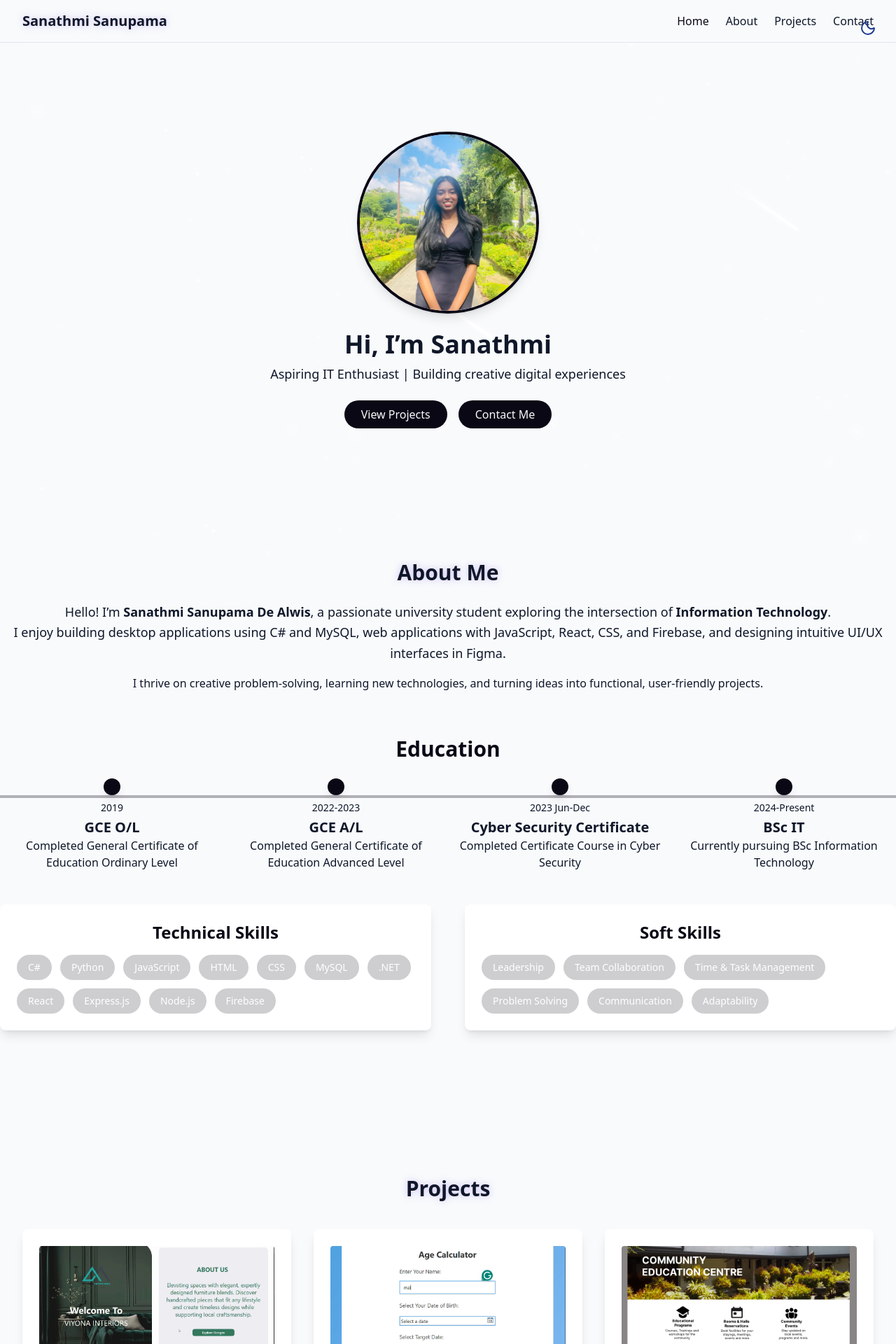
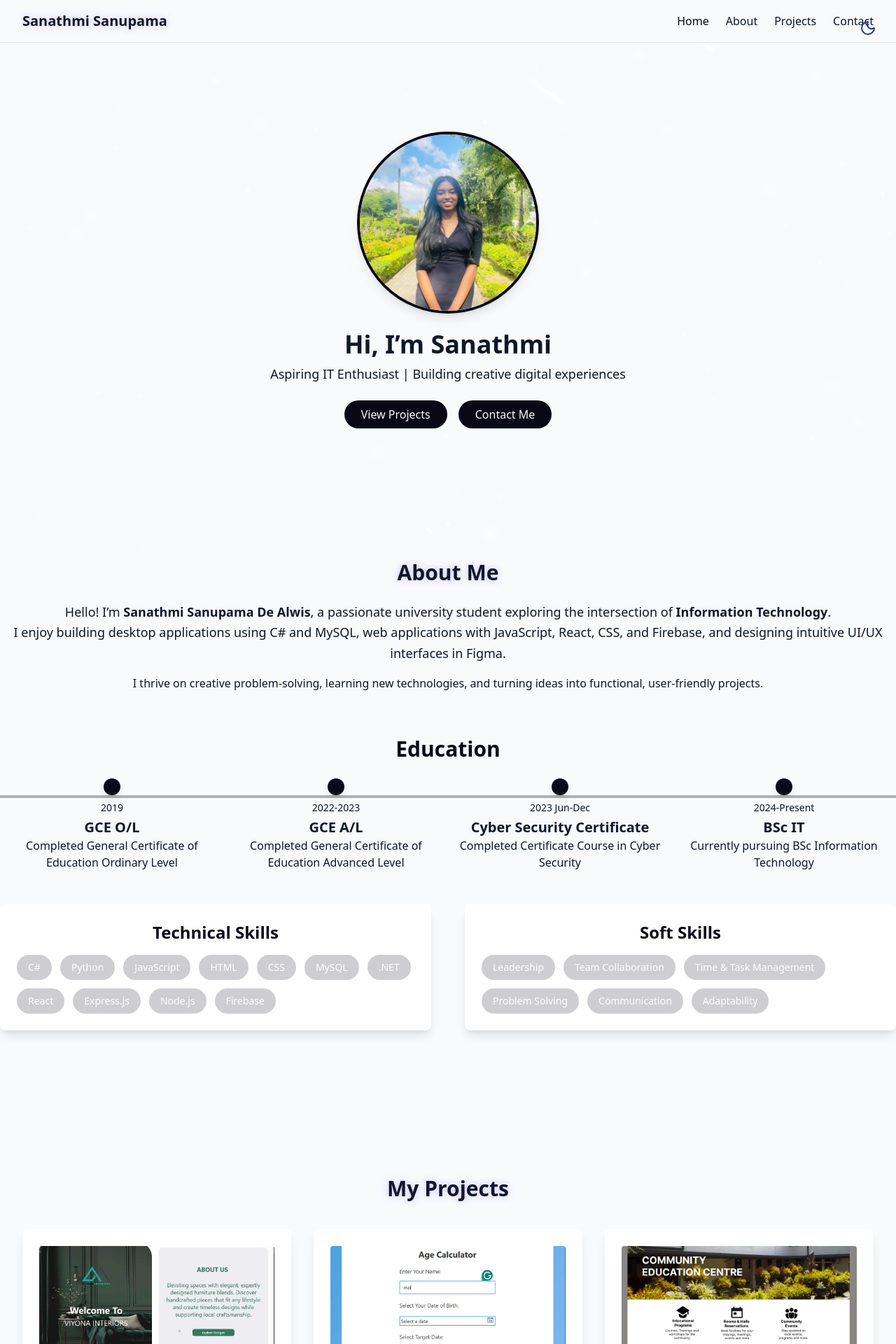
Before and after one commit to ICT-Courses/ict2233-ca-02-sanathmi21, a React (Vite) app in the folder portfolio/: page / in a window 1280 px wide. Shown: the top 1920 px of the page at 70% size. Built offline with nearby package versions, Linux system fonts and the light colour scheme.

Commit message:
improve responsiveness in App.jsx and StarBackground.jsx

```diff
--- a/portfolio/src/App.jsx
+++ b/portfolio/src/App.jsx
@@ -1,22 +1,36 @@
 import { BrowserRouter, Route, Routes } from "react-router-dom";
-import {Home} from "./pages/Home";
+import { Home } from "./pages/Home";
 import { NotFound } from "./pages/NotFound";
 import { About } from "./pages/About";
 import { Projects } from "./pages/Projects";
 import { Contact } from "./pages/Contact";
+import { StarBackground } from "./components/StarBackground";
 import "./index.css";
 import React from "react";
 
 const App = () => {
   return (
     <BrowserRouter>
-      <Routes>
-        <Route path="/" element={<Home />} />
-        <Route path="*" element={<NotFound />} />
-      </Routes>
-      <About/>
-      <Projects/>
-      <Contact/>
+      <div className="relative min-h-screen">
+        {/* Global background */}
+        <StarBackground />
+
+        {/* All content */}
+        <Routes>
+          <Route
+            path="/"
+            element={
+              <>
+                <Home />
+                <About />
+                <Projects />
+                <Contact />
+              </>
+            }
+          />
+          <Route path="*" element={<NotFound />} />
+        </Routes>
+      </div>
     </BrowserRouter>
   );
 };
--- a/portfolio/src/components/StarBackground.jsx
+++ b/portfolio/src/components/StarBackground.jsx
@@ -56,7 +56,7 @@ export const StarBackground = () => {
     };
 
     return (
-         <div className="fixed inset-0 overflow-hidden pointer-events-none z-0">
+         <div className="fixed inset-0 overflow-hidden pointer-events-none -z-0">
               {stars.map((star)=> (
                   <div key={star.id} className="star animate-pulse-subtle" style={{
                         width: star.size + "px" ,
--- a/portfolio/src/pages/Projects.jsx
+++ b/portfolio/src/pages/Projects.jsx
@@ -42,7 +42,7 @@ export const Projects = () => {
     <section id="projects">
 
   <div className="min-h-screen bg-background text-foreground relative pt-20 z-10">
-    <h2 className="text-3xl font-bold mb-10 text-center text-glow">Projects</h2>
+    <h2 className="text-3xl font-bold mb-10 text-center text-glow">My Projects</h2>
 
     <div className="grid grid-cols-1 sm:grid-cols-2 lg:grid-cols-3 gap-8 container mx-auto">
       {projects.slice(0, visibleCount).map((project) => (
```
